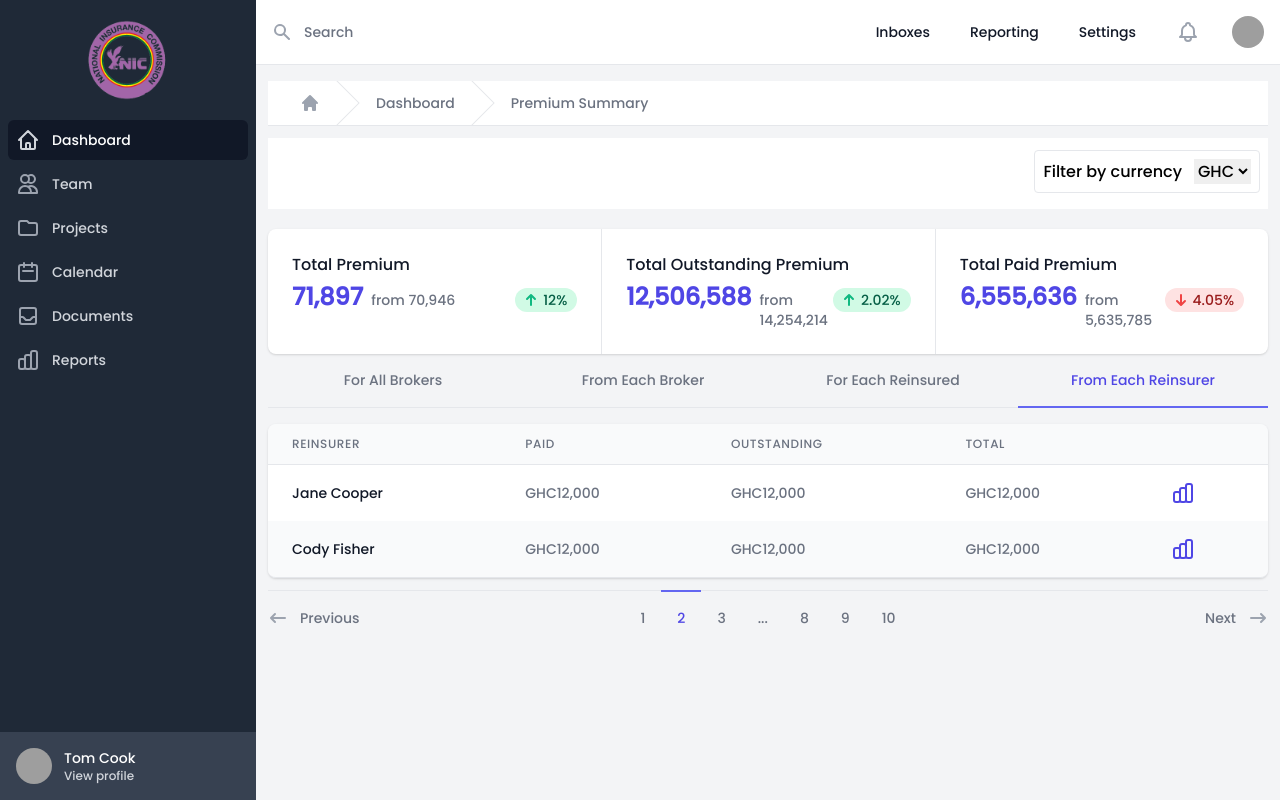
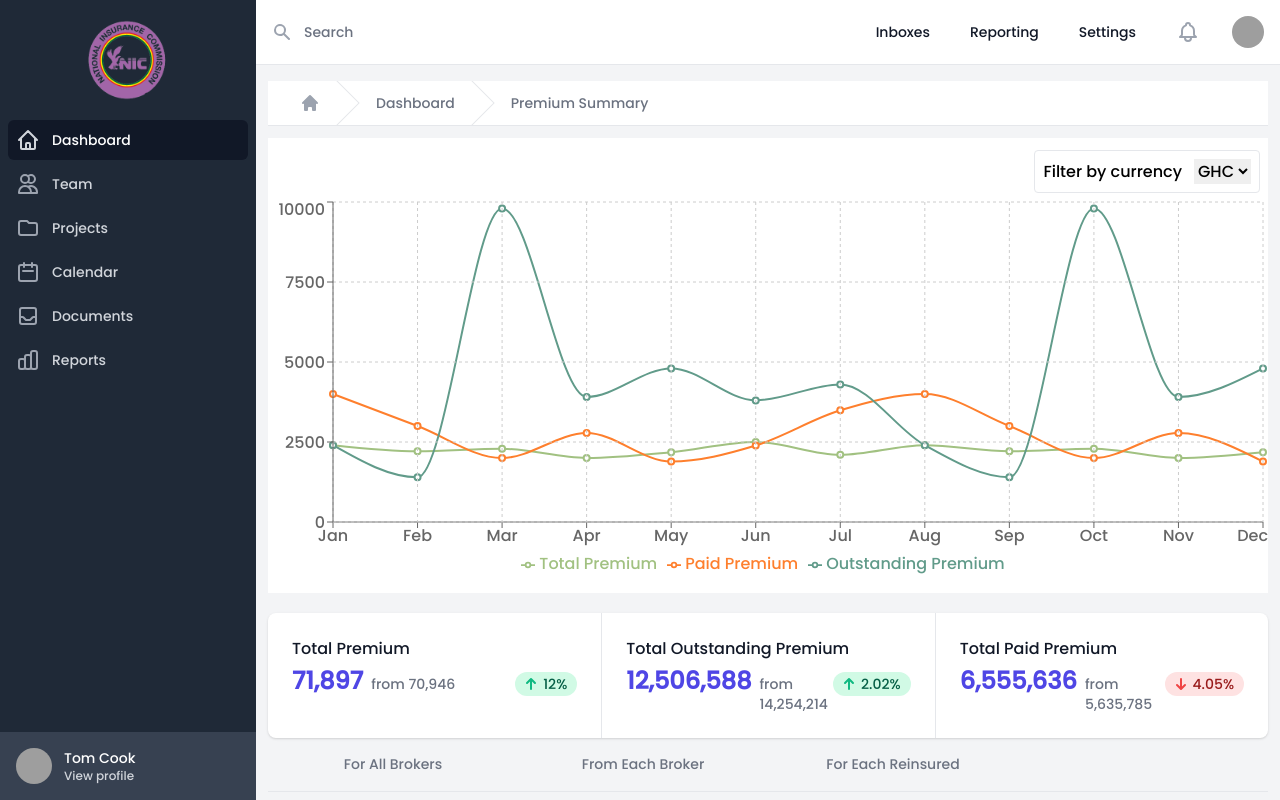
Before and after one commit to Khoby-790/template-nic, a React (Create React App) app: page /premium in a window 1280 px wide. Built offline with nearby package versions, Linux system fonts and the light colour scheme; grey boxes are pictures that could not be loaded.

Commit message:
--- Auto-Git Commit ---

```diff
--- a/src/components/CustomLineChart.tsx
+++ b/src/components/CustomLineChart.tsx
@@ -15,7 +15,7 @@ interface Props {
 
 const CustomLineChart = ({ data, lines }: Props) => {
     return (
-        <div className="h-full">
+        <div className="h-96">
             <ResponsiveContainer width="100%" height="100%">
                 <LineChart width={300} height={100} data={data}>
                     {lines.map((line, id) => (
--- a/src/pages/PremiumExpansion/PremiumExpansion.tsx
+++ b/src/pages/PremiumExpansion/PremiumExpansion.tsx
@@ -218,9 +218,6 @@ const PremiumExpansion = (props: Props) => {
                                 <a href="#" onClick={() => setTab("for_all_reinsurers")} className={tab === "for_all_reinsurers" ? active : inActive} aria-current="page">
                                     For Each Reinsured
                                 </a>
-                                <a href="#" onClick={() => setTab("for_each_reinsurer")} className={tab === "for_each_reinsurer" ? active : inActive}>
-                                    From Each Reinsurer
-                                </a>
                             </nav>
                         </div>
                     </div>
```
